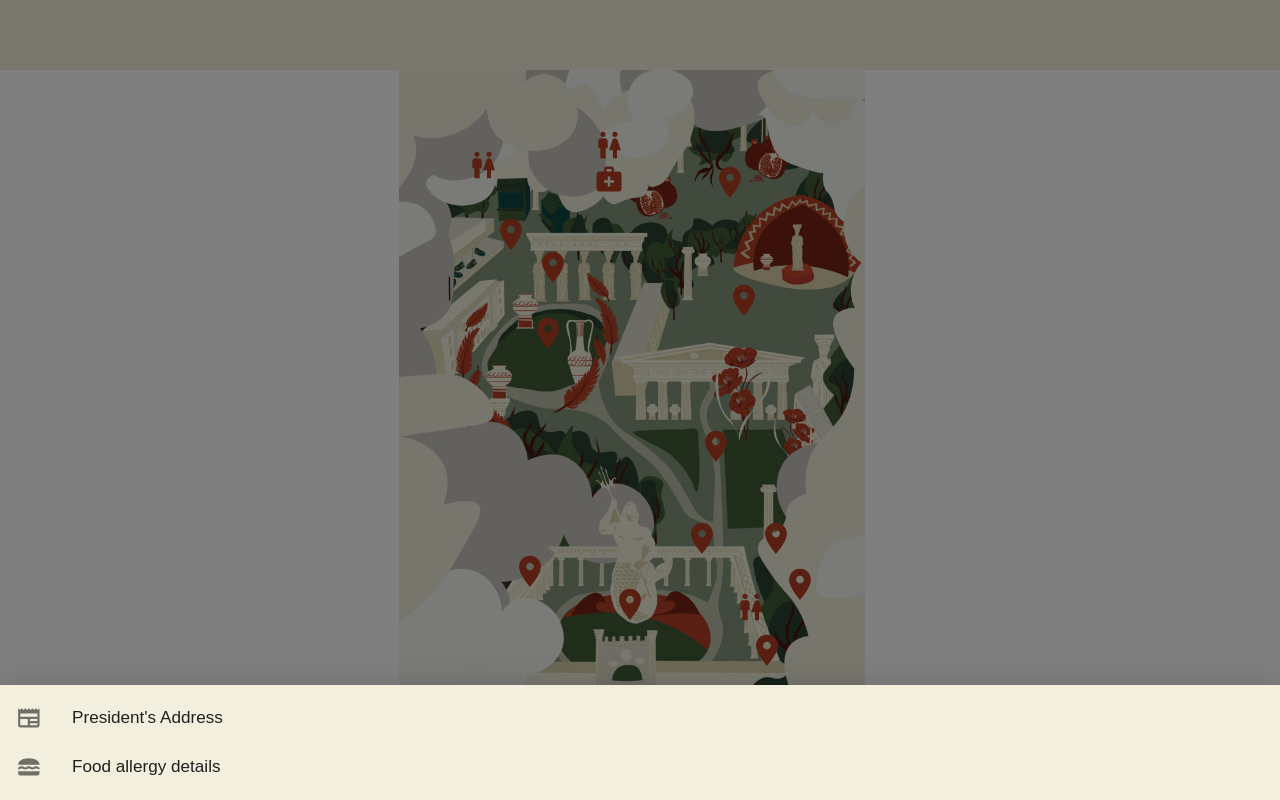
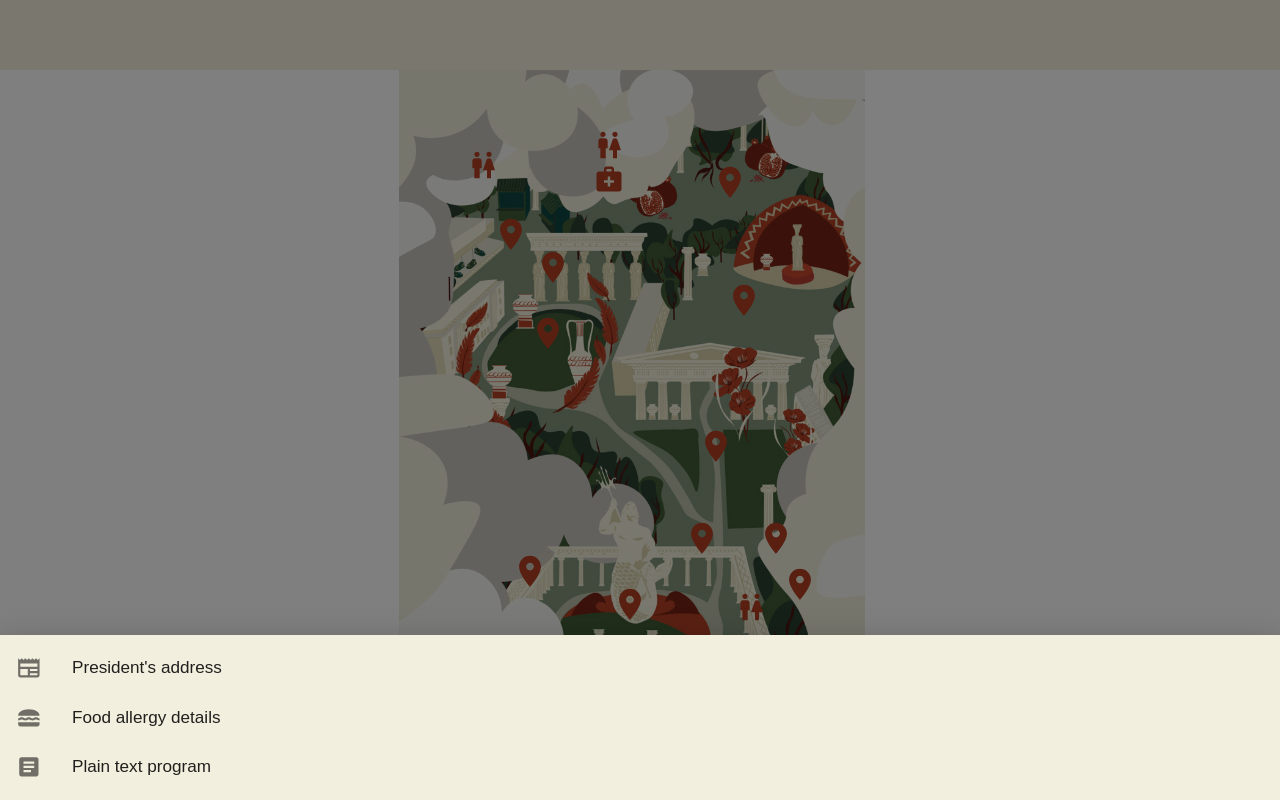
Before and after one commit to christs-may-ball/cmb-2022-program, a React (Create React App) app: page / in a window 1280 px wide. Both pictures are taken after a click on the button "More". Built offline with nearby package versions, Linux system fonts and the light colour scheme; a web font is replaced by a local one.

Commit message:
Add plain text program

```diff
--- a/src/components/DrawerContent.tsx
+++ b/src/components/DrawerContent.tsx
@@ -1,7 +1,7 @@
 import React from "react"
 import { Link } from "react-router-dom"
 
-import { LunchDining, Newspaper } from "@mui/icons-material"
+import { Article, LunchDining, Newspaper } from "@mui/icons-material"
 import {
   Box,
   List,
@@ -15,7 +15,7 @@ import { Event } from "../types/new"
 
 const body = [
   {
-    label: "President's Address",
+    label: "President's address",
     link: "/presidents-address",
     icon: <Newspaper />,
     target: "_self"
@@ -24,6 +24,12 @@ const body = [
     label: "Food allergy details",
     link: process.env.PUBLIC_URL + "/allergen-charts.pdf",
     icon: <LunchDining />,
+    target: "_blank"
+  },
+  {
+    label: "Plain text program",
+    link: process.env.PUBLIC_URL + "/programme.pdf",
+    icon: <Article />,
     target: "_blank"
   }
 ];
```
Also changed, not shown: 1 other file (tests, documents, lock files or other folders).
